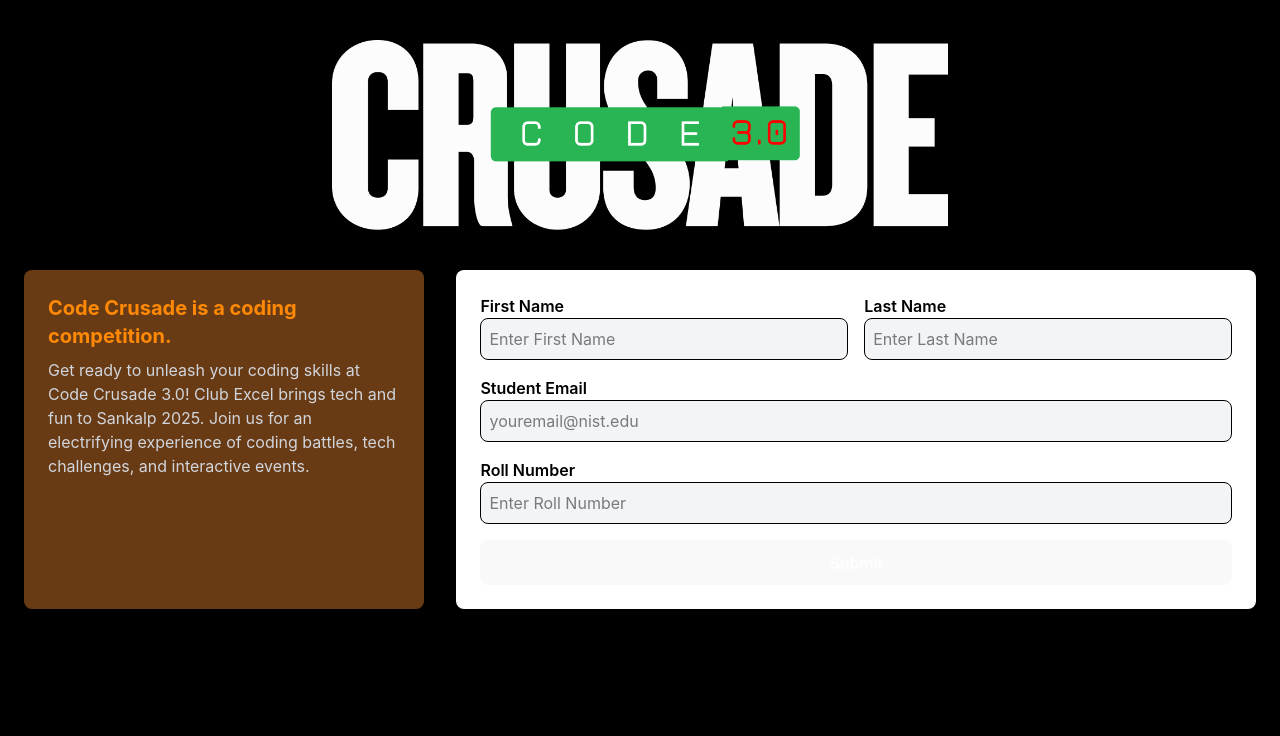
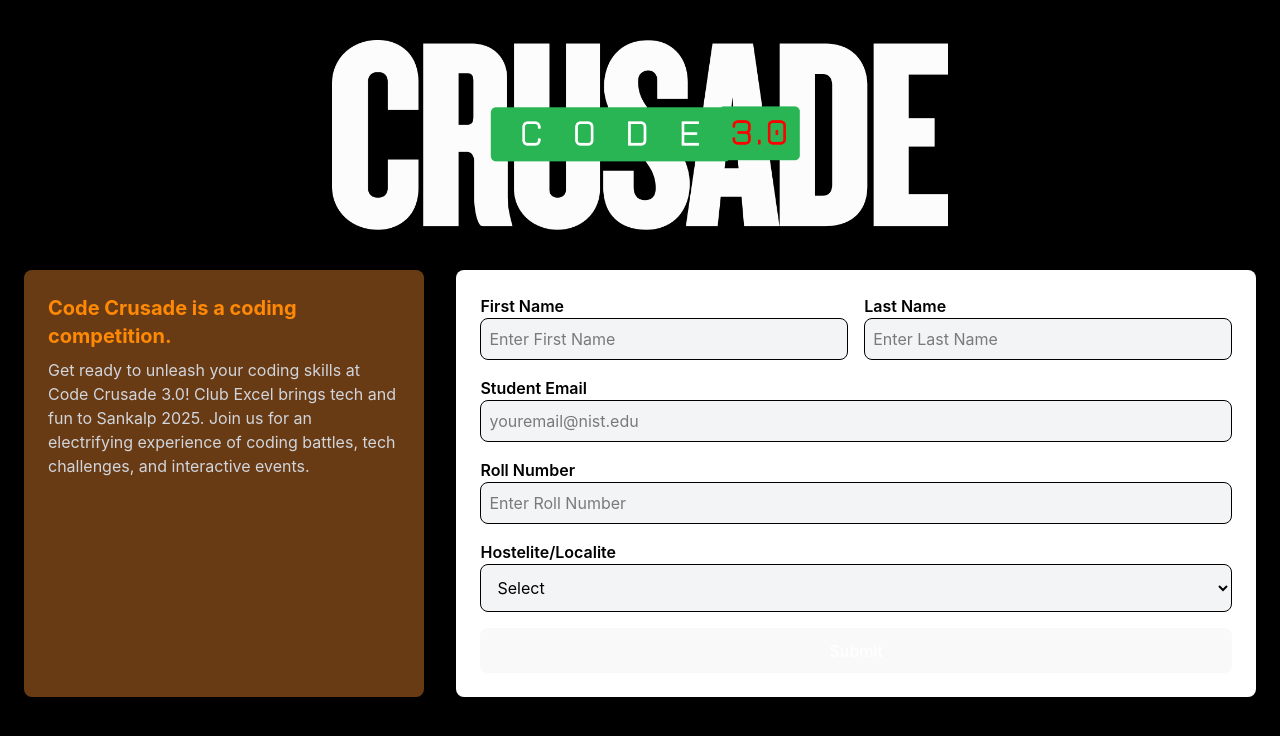
Before and after one commit to Ren1sha/Sankalp, a React (Vite) app: page /register in a window 1280 px wide. Shown: the top 736 px of the page. Built offline with nearby package versions, Linux system fonts and the light colour scheme.

Commit message:
Update register.jsx

```diff
--- a/src/register.jsx
+++ b/src/register.jsx
@@ -69,6 +69,17 @@ const Register = () => {
                 className="w-full p-2 border rounded-lg bg-gray-100"
               />
             </div>
+            <div>
+                <label htmlFor="hostelLocal" className="block font-semibold">Hostelite/Localite</label>
+                <select
+                  id="hostelLocal"
+                  className="w-full p-3 border rounded-lg bg-gray-100"
+                >
+                  <option value="">Select</option>
+                  <option value="hostelite">Hostelite</option>
+                  <option value="localite">Localite</option>
+                </select>
+              </div>
 
             <button className="w-full bg-orange-500 text-white py-2 rounded-lg font-bold hover:bg-orange-600 transition">
               Submit
```
